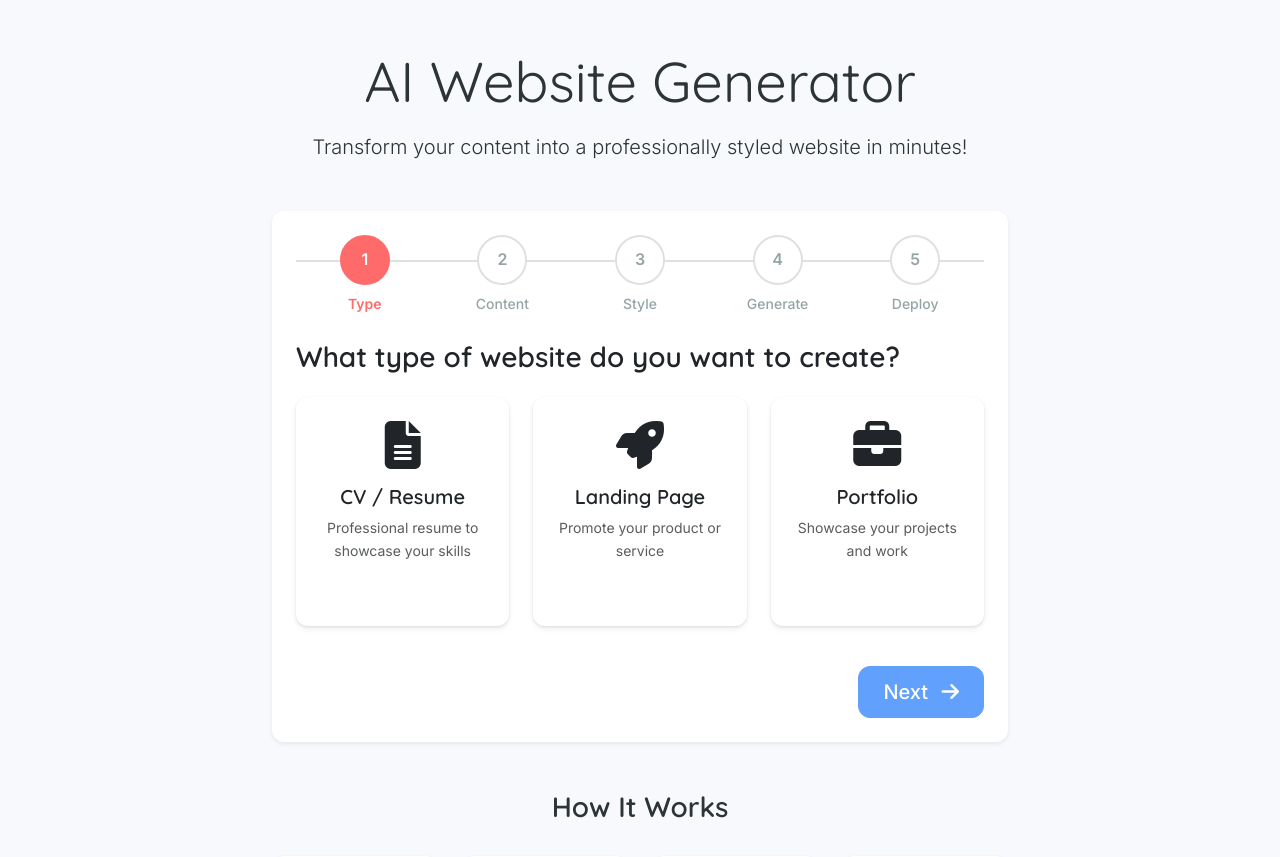
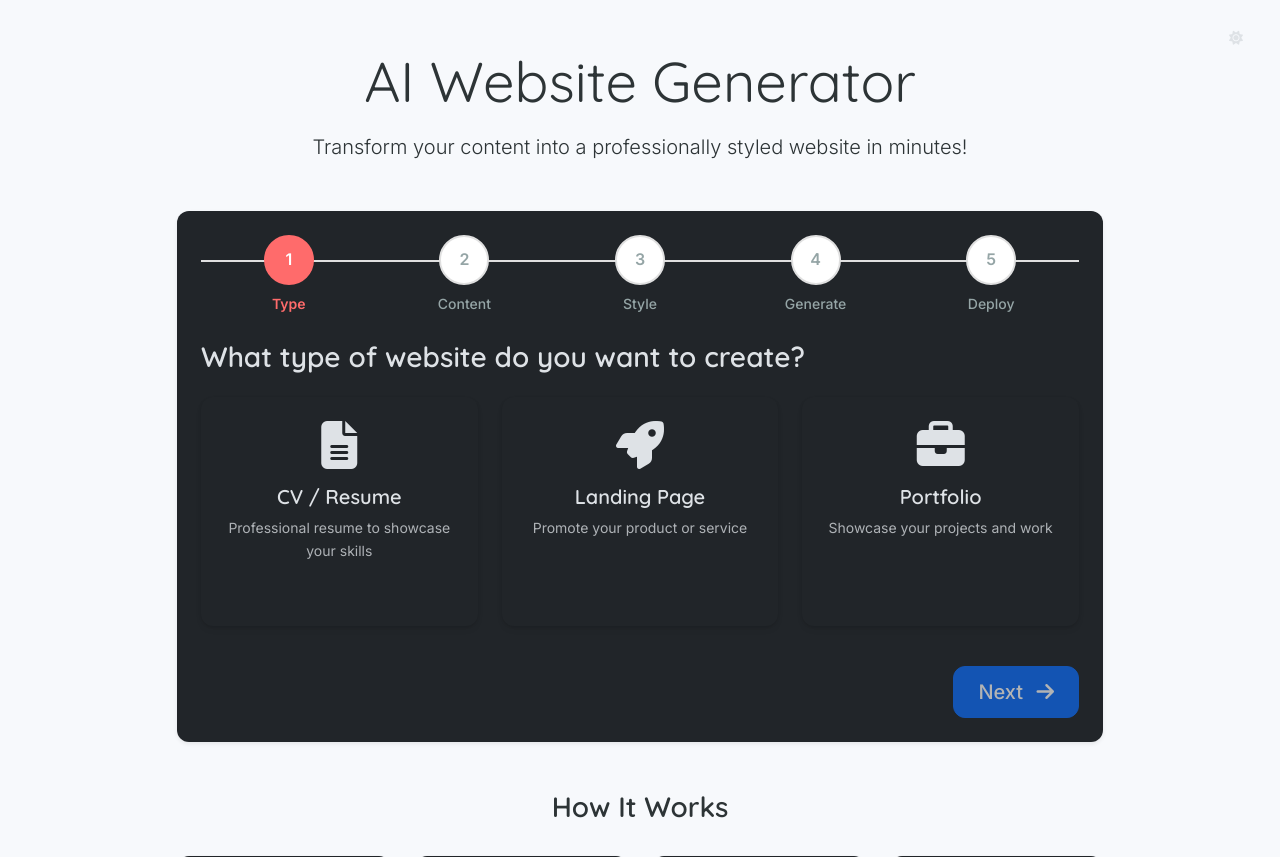
Before and after one commit to ibobgunardi/WebWizard, a Flask app: page / in a window 1280 px wide. Shown: the top 857 px of the page. Run offline with Flask 3, Linux system fonts and the light colour scheme; some libraries are stand-ins or nearby versions.

Commit message:
Improve website design by adding themes, descriptions, and language detection
Implements theme toggle, style description textarea, and auto language detection.

Replit-Commit-Author: Agent
Replit-Commit-Session-Id: f54a163e-50f3-4595-b6f0-5cbaeef6c0e9
Replit-Commit-Screenshot-Url: https://storage.googleapis.com/screenshot-production-us-central1/b2f66490-2b40-4662-a401-2ecbd3a45aed/4fe6b791-1d3c-4bb8-8277-96d686a57814.jpg

```diff
--- a/static/js/main.js
+++ b/static/js/main.js
@@ -1,4 +1,29 @@
 document.addEventListener('DOMContentLoaded', function() {
+    // Theme toggle functionality
+    const themeToggleBtn = document.getElementById('theme-toggle-btn');
+    const themeIcon = themeToggleBtn.querySelector('i');
+    const htmlElement = document.documentElement;
+
+    // Initialize theme based on data-bs-theme attribute (default is dark)
+    updateThemeIcon();
+
+    themeToggleBtn.addEventListener('click', function() {
+        if (htmlElement.getAttribute('data-bs-theme') === 'dark') {
+            htmlElement.setAttribute('data-bs-theme', 'light');
+        } else {
+            htmlElement.setAttribute('data-bs-theme', 'dark');
+        }
+        updateThemeIcon();
+    });
+
+    function updateThemeIcon() {
+        if (htmlElement.getAttribute('data-bs-theme') === 'dark') {
+            themeIcon.className = 'fas fa-sun'; // Show sun in dark mode
+        } else {
+            themeIcon.className = 'fas fa-moon'; // Show moon in light mode
+        }
+    }
+
     // Elements
     const websiteTypes = document.querySelectorAll('.website-type');
     const websiteTypeInput = document.getElementById('website-type-input');
@@ -11,7 +36,8 @@ document.addEventListener('DOMContentLoaded', function() {
 
     const styleTemplates = document.querySelectorAll('.style-template');
     const styleTemplateInput = document.getElementById('style-template-input');
-    const randomStyleBtn = document.getElementById('random-style-btn');
+    const styleDescription = document.getElementById('style-description');
+    const styleCharCount = document.getElementById('style-char-count');
     const step3Next = document.getElementById('step-3-next');
     const step3Prev = document.getElementById('step-3-prev');
 
@@ -68,13 +94,13 @@ document.addEventListener('DOMContentLoaded', function() {
         goToStep(2);
     });
 
-    // Content Input
+    // Content Input - Auto Language Detection
     contentInput.addEventListener('input', function() {
-        // Simple language detection simulation
         if (this.value.length > 20) {
-            const hasIndonesianWords = /\b(dan|atau|dengan|ini|itu|yang|di|ke|dari|pada)\b/i.test(this.value);
-            const language = hasIndonesianWords ? 'Indonesian' : 'English';
-            languageDetection.innerHTML = `<i class="fas fa-globe me-1"></i> Detected language: <strong>${language}</strong>`;
+            // We're using the server-side detection in utils.py, this is just for immediate UI feedback
+            const hasIndonesianWords = /\b(dan|atau|dengan|ini|itu|yang|di|ke|dari|pada|adalah|untuk|dalam|tidak|bukan)\b/i.test(this.value);
+            const language = hasIndonesianWords ? 'Indonesian (ID)' : 'English (EN)';
+            languageDetection.innerHTML = `<i class="fas fa-globe me-1"></i> Auto-detected language: <strong>${language}</strong>`;
             step2Next.disabled = false;
         } else {
             languageDetection.innerHTML = '';
@@ -90,27 +116,40 @@ document.addEventListener('DOMContentLoaded', function() {
         goToStep(1);
     });
 
-    // Style Template Selection
+    // Style Description Character Counter
+    styleDescription.addEventListener('input', function() {
+        const currentLength = this.value.length;
+        styleCharCount.textContent = currentLength;
+    });
+
+    // Style Template Selection with Auto-Fill Style Description
+    const styleDescriptions = {
+        'modern-minimal': 'Clean, minimalist design with ample whitespace and focused content presentation.',
+        'bold-creative': 'Vibrant colors, dynamic layouts, and creative elements for a strong visual impact.',
+        'elegant-professional': 'Sophisticated and refined design with premium feel for professional presence.',
+        'tech-startup': 'Modern, cutting-edge design with tech-focused elements and innovative layout.',
+        'artistic-portfolio': 'Creative, gallery-style layout showcasing visual work with artistic flair.',
+        'corporate-clean': 'Professional, structured design with clear hierarchy ideal for business use.'
+    };
+
     styleTemplates.forEach(template => {
         template.addEventListener('click', function() {
+            // Update selected template visually
             styleTemplates.forEach(t => t.classList.remove('selected'));
             this.classList.add('selected');
-            styleTemplateInput.value = this.dataset.style;
+
+            // Get the style name
+            const styleName = this.dataset.style;
+            styleTemplateInput.value = styleName;
+
+            // Auto-fill the style description
+            if (styleDescriptions[styleName]) {
+                styleDescription.value = styleDescriptions[styleName];
+                styleCharCount.textContent = styleDescription.value.length;
+            }
+
             step3Next.disabled = false;
         });
-    });
-
-    randomStyleBtn.addEventListener('click', function() {
-        const templates = Array.from(styleTemplates);
-        const randomTemplate = templates[Math.floor(Math.random() * templates.length)];
-
-        styleTemplates.forEach(t => t.classList.remove('selected'));
-        randomTemplate.classList.add('selected');
-        styleTemplateInput.value = randomTemplate.dataset.style;
-        step3Next.disabled = false;
-
-        // Scroll to the selected template
-        randomTemplate.scrollIntoView({ behavior: 'smooth', block: 'center' });
     });
 
     step3Next.addEventListener('click', function() {
@@ -128,7 +167,12 @@ document.addEventListener('DOMContentLoaded', function() {
 
     generateBtn.addEventListener('click', function() {
         if (!apiToken.value.trim()) {
-            alert('Please enter your OpenRouter API token');
+            Swal.fire({
+                title: 'API Token Required',
+                text: 'Please enter your OpenRouter API token to generate the website',
+                icon: 'warning',
+                confirmButtonColor: '#FF6B6B'
+            });
             return;
         }
 
@@ -141,7 +185,7 @@ document.addEventListener('DOMContentLoaded', function() {
         const formData = new FormData();
         formData.append('website_type', websiteTypeInput.value);
         formData.append('content', contentInput.value);
-        formData.append('style', styleTemplateInput.value);
+        formData.append('style', styleTemplateInput.value + (styleDescription.value ? ': ' + styleDescription.value : ''));
         formData.append('api_token', apiToken.value);
 
         // Send request to generate website
@@ -160,6 +204,16 @@ document.addEventListener('DOMContentLoaded', function() {
                 // Move to results step
                 goToStep(5);
 
+                // Show preview with loading animation
+                Swal.fire({
+                    title: 'Website Generated!',
+                    text: 'Your website has been created successfully',
+                    icon: 'success',
+                    timer: 2000,
+                    timerProgressBar: true,
+                    showConfirmButton: false
+                });
+
                 // Show preview
                 setTimeout(() => {
                     previewPlaceholder.classList.add('d-none');
@@ -173,7 +227,12 @@ document.addEventListener('DOMContentLoaded', function() {
                     iframeDoc.close();
                 }, 1000);
             } else {
-                alert('Error: ' + data.message);
+                Swal.fire({
+                    title: 'Generation Failed',
+                    text: 'Error: ' + data.message,
+                    icon: 'error',
+                    confirmButtonColor: '#FF6B6B'
+                });
             }
         })
         .catch(error => {
@@ -181,7 +240,13 @@ document.addEventListener('DOMContentLoaded', function() {
             generateBtn.disabled = false;
             generateBtnText.classList.remove('d-none');
             generateLoading.classList.add('d-none');
-            alert('An error occurred. Please try again.');
+
+            Swal.fire({
+                title: 'Something Went Wrong',
+                text: 'An error occurred while generating your website. Please try again.',
+                icon: 'error',
+                confirmButtonColor: '#FF6B6B'
+            });
         });
     });
 
@@ -207,7 +272,12 @@ document.addEventListener('DOMContentLoaded', function() {
     // Deploy to Vercel
     deployBtn.addEventListener('click', function() {
         if (!vercelToken.value.trim()) {
-            alert('Please enter your Vercel API token');
+            Swal.fire({
+                title: 'Vercel Token Required',
+                text: 'Please enter your Vercel API token to deploy the website',
+                icon: 'warning',
+                confirmButtonColor: '#FF6B6B'
+            });
             return;
         }
 
@@ -233,10 +303,26 @@ document.addEventListener('DOMContentLoaded', function() {
             deployLoading.classList.add('d-none');
 
             if (data.success) {
-                alert('Website deployed successfully! URL: ' + data.url);
-                window.open(data.url, '_blank');
+                Swal.fire({
+                    title: 'Successfully Deployed!',
+                    html: `Your website is now live at:<br><a href="${data.url}" target="_blank">${data.url}</a>`,
+                    icon: 'success',
+                    confirmButtonText: 'Open Website',
+                    confirmButtonColor: '#FF6B6B',
+                    showCancelButton: true,
+                    cancelButtonText: 'Close'
+                }).then((result) => {
+                    if (result.isConfirmed) {
+                        window.open(data.url, '_blank');
+                    }
+                });
             } else {
-                alert('Error: ' + data.message);
+                Swal.fire({
+                    title: 'Deployment Failed',
+                    text: 'Error: ' + data.message,
+                    icon: 'error',
+                    confirmButtonColor: '#FF6B6B'
+                });
             }
         })
         .catch(error => {
@@ -244,7 +330,13 @@ document.addEventListener('DOMContentLoaded', function() {
             deployBtn.disabled = false;
             deployBtnText.classList.remove('d-none');
             deployLoading.classList.add('d-none');
-            alert('An error occurred during deployment. Please try again.');
+
+            Swal.fire({
+                title: 'Deployment Error',
+                text: 'An error occurred during deployment. Please try again.',
+                icon: 'error',
+                confirmButtonColor: '#FF6B6B'
+            });
         });
     });
 });
--- a/templates/index.html
+++ b/templates/index.html
@@ -1,5 +1,5 @@
 <!DOCTYPE html>
-<html lang="en">
+<html lang="en" data-bs-theme="dark">
 <head>
     <meta charset="UTF-8">
     <meta name="viewport" content="width=device-width, initial-scale=1.0">
@@ -10,13 +10,23 @@
     <link href="https://cdn.jsdelivr.net/npm/bootstrap@5.3.0-alpha1/dist/css/bootstrap.min.css" rel="stylesheet">
     <!-- Font Awesome -->
     <link rel="stylesheet" href="https://cdnjs.cloudflare.com/ajax/libs/font-awesome/6.4.0/css/all.min.css">
+    <!-- SweetAlert2 -->
+    <link rel="stylesheet" href="https://cdn.jsdelivr.net/npm/sweetalert2@11/dist/sweetalert2.min.css">
     <!-- Custom CSS -->
     <link rel="stylesheet" href="{{ url_for('static', filename='css/style.css') }}">
+    <script src="https://cdn.jsdelivr.net/npm/sweetalert2@11"></script>
 </head>
 <body>
+    <!-- Theme Toggle Button -->
+    <div class="theme-toggle position-fixed top-0 end-0 mt-3 me-3">
+        <button class="btn btn-sm rounded-circle" id="theme-toggle-btn">
+            <i class="fas fa-sun"></i>
+        </button>
+    </div>
+
     <div class="container my-5">
         <div class="row justify-content-center">
-            <div class="col-lg-8">
+            <div class="col-lg-10">
                 <!-- Header -->
                 <div class="text-center mb-5">
                     <h1 class="display-4 mb-3">AI Website Generator</h1>
@@ -118,9 +128,9 @@
                             <div class="step-content" id="step-3-content">
                                 <h3 class="mb-4">Choose a style template</h3>
                                 <div class="mb-3">
-                                    <button type="button" class="btn btn-outline-primary mb-3" id="random-style-btn">
-                                        <i class="fas fa-random me-2"></i> Random Template
-                                    </button>
+                                    <label for="style-description" class="form-label">Style Description (max 100 characters)</label>
+                                    <textarea class="form-control" id="style-description" maxlength="100" rows="2" placeholder="Describe your preferred style..."></textarea>
+                                    <div class="form-text mt-1"><span id="style-char-count">0</span>/100 characters</div>
                                 </div>
                                 <div class="row mb-4 style-templates">
                                     <!-- Template 1 -->
```
